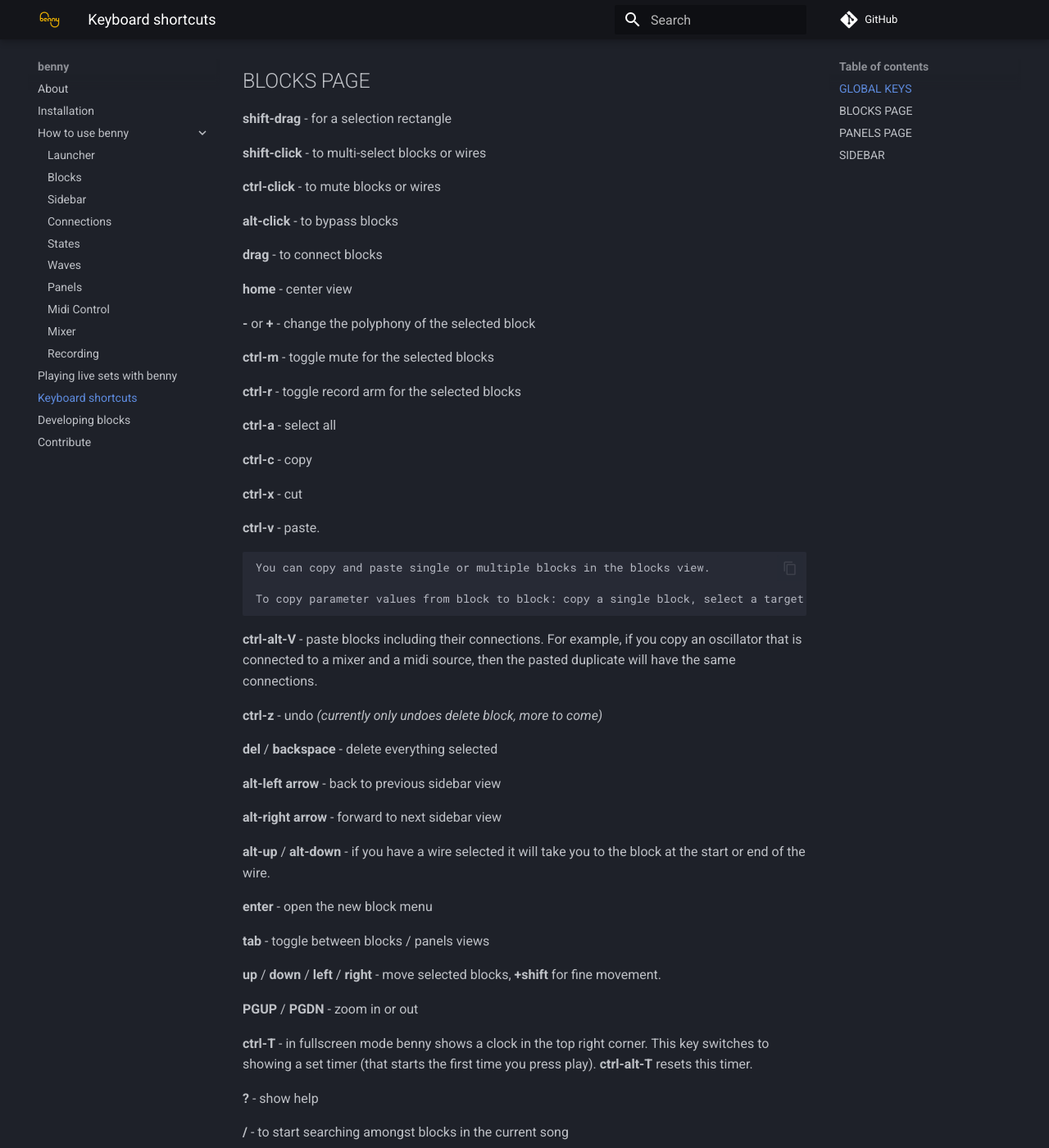
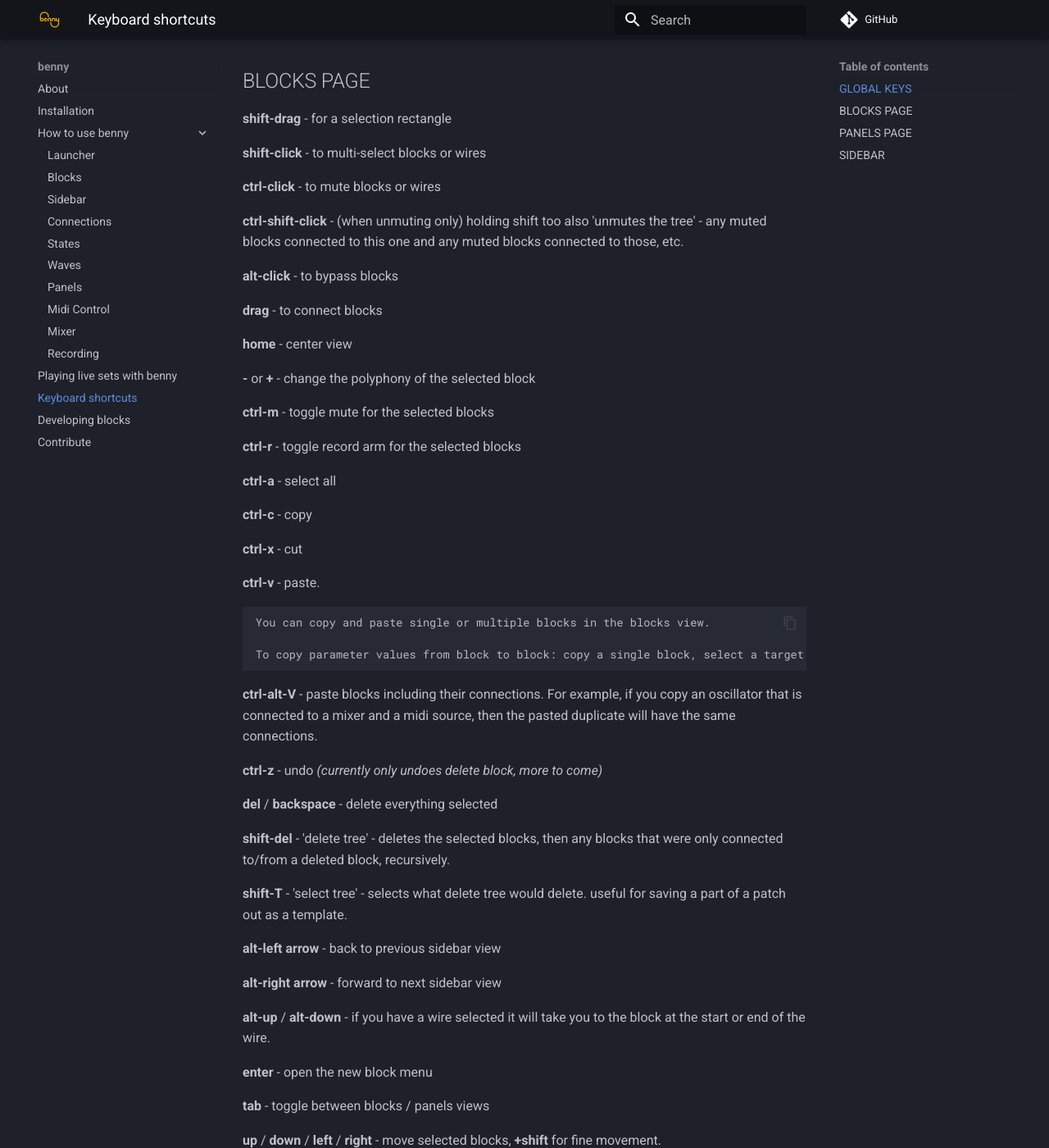
Before and after one commit to playbenny/benny_manual, an MkDocs documentation site: the page built from docs/keyboard_shortcuts.md, in a window 1280 px wide and 1400 px high, scrolled down 999 px. Shown: the whole window at 82% size. Built offline with MkDocs 1.6.1 and Material for MkDocs 9.7.7, drawn with Linux system fonts in a browser that asks for light colours; comment, search, counter and statistics services are not loaded.

Commit message:
add mute tree / select tree / delete tree to help

```diff
--- a/docs/keyboard_shortcuts.md
+++ b/docs/keyboard_shortcuts.md
@@ -50,6 +50,8 @@
 
 **ctrl-click** - to mute blocks or wires
 
+**ctrl-shift-click** - (when unmuting only) holding shift too also 'unmutes the tree' - any muted blocks connected to this one and any muted blocks connected to those, etc.
+
 **alt-click** - to bypass blocks
 
 **drag** - to connect blocks
@@ -81,6 +83,10 @@
 **ctrl-z** - undo *(currently only undoes delete block, more to come)*
 
 **del** / **backspace** - delete everything selected
+
+**shift-del** - 'delete tree' - deletes the selected blocks, then any blocks that were only connected to/from a deleted block, recursively.
+
+**shift-T** - 'select tree' - selects what delete tree would delete. useful for saving a part of a patch out as a template.
 
 **alt-left arrow** - back to previous sidebar view
 
```
